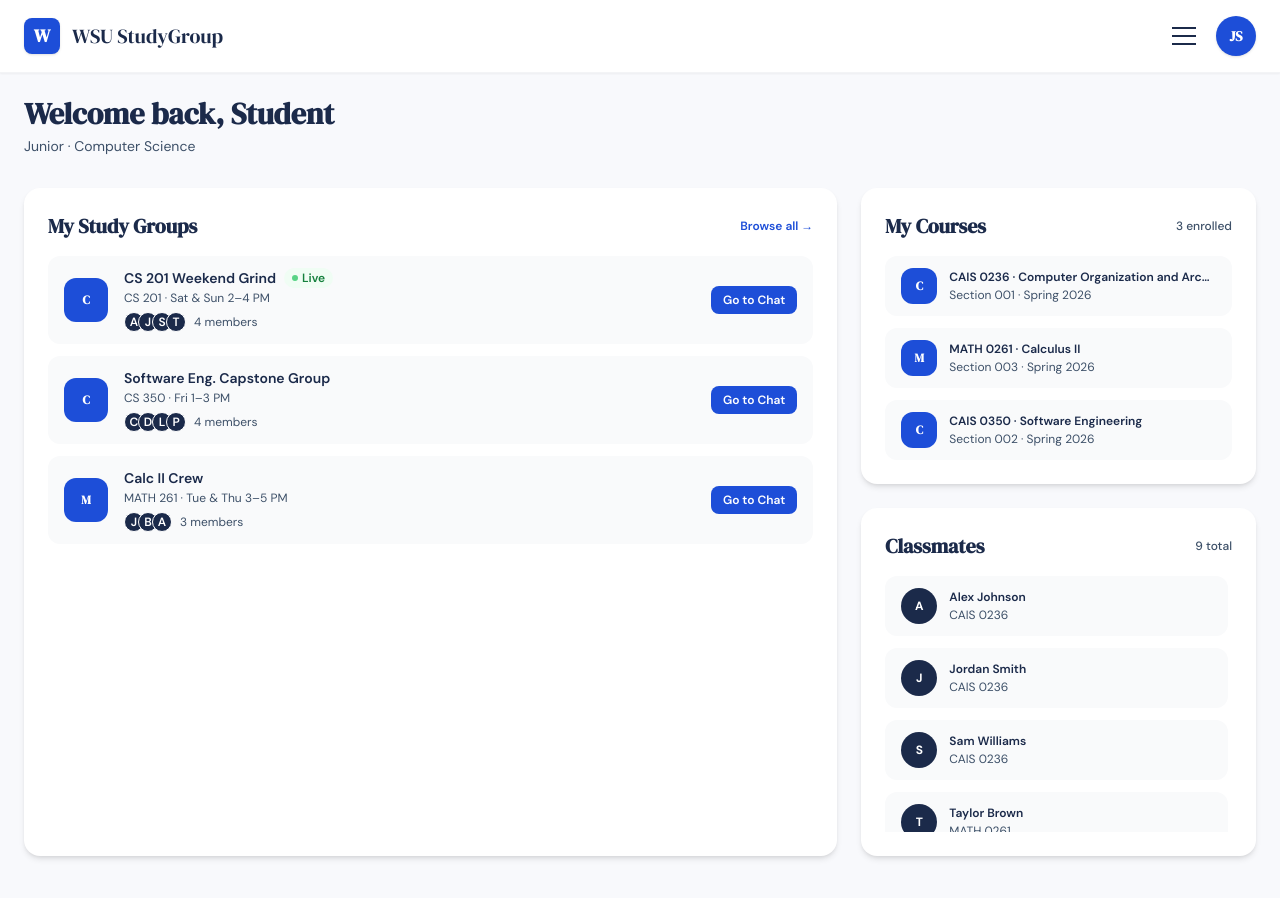
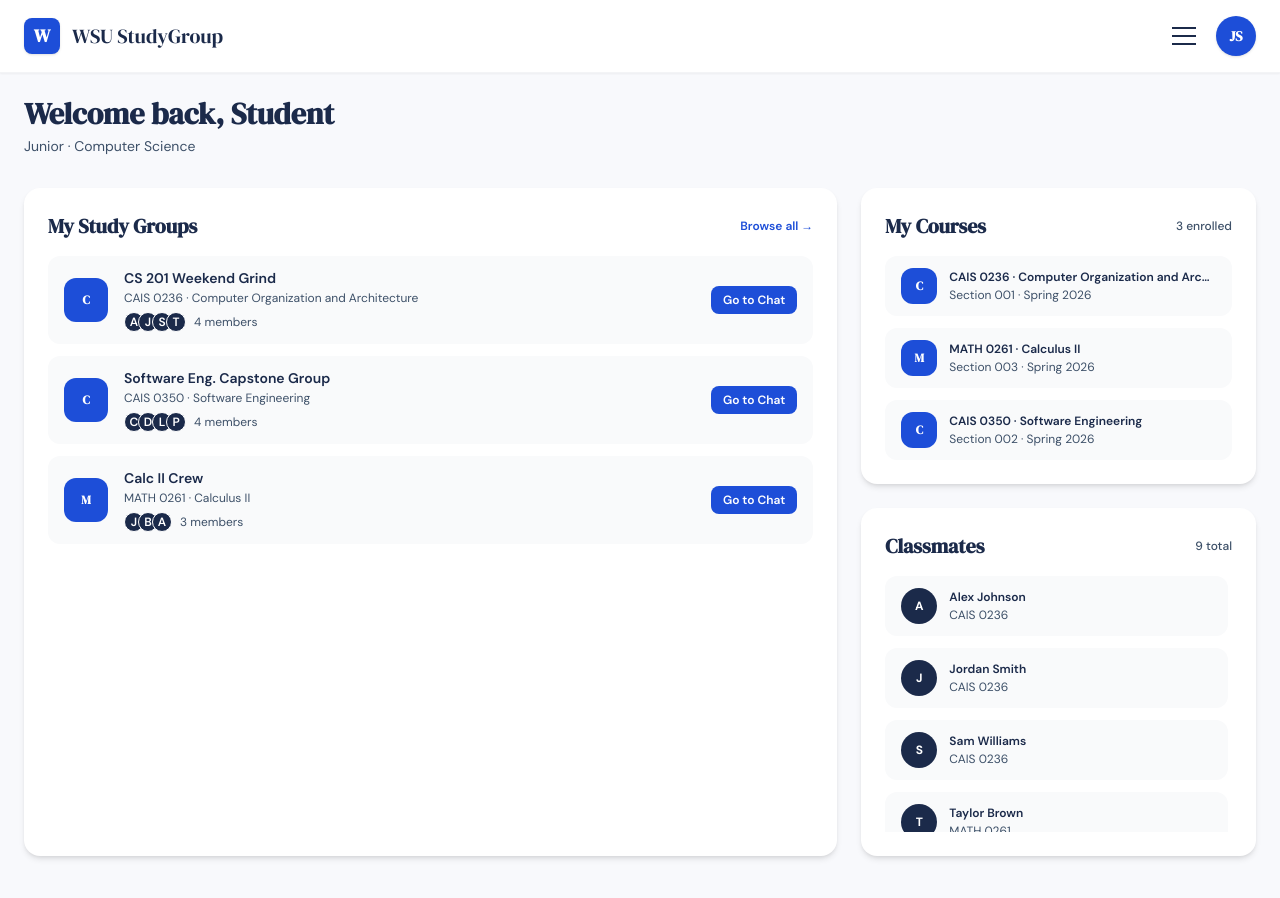
Before and after one commit to NaturalTC/WSU-study-group-app, a React (Vite) app in the folder frontend/: page /profile in a window 1280 px wide. Shown: the top 898 px of the page. Built offline with nearby package versions, Linux system fonts and the light colour scheme.

Commit message:
fix: adjusted the "my study groups" tile to display information that complies with what our controller(s) support at this time.

```diff
--- a/frontend/src/pages/Profile.jsx
+++ b/frontend/src/pages/Profile.jsx
@@ -21,32 +21,20 @@ const MOCK_MY_GROUPS = [
     {
         id: 1,
         name: 'CS 201 Weekend Grind',
-        courseCode: 'CS 201',
-        courseName: 'Data Structures',
-        schedule: 'Sat & Sun 2–4 PM',
-        location: 'Ely Library Rm 204',
-        members: ['Alex', 'Jordan', 'Sam', 'Taylor'],
-        isLive: true,
+        course: {courseCode: 'CAIS 0236', courseName: 'Computer Organization and Architecture', departmentCode: 'CAIS'},
+        members: [{name: 'Alex'}, {name: 'Jordan'}, {name: 'Sam'}, {name: 'Taylor'}],
     },
     {
         id: 4,
         name: 'Software Eng. Capstone Group',
-        courseCode: 'CS 350',
-        courseName: 'Software Engineering',
-        schedule: 'Fri 1–3 PM',
-        location: 'Ely Library Rm 310',
-        members: ['Chris', 'Dana', 'Lee', 'Pat'],
-        isLive: false,
+        course: {courseCode: 'CAIS 0350', courseName: 'Software Engineering', departmentCode: 'CAIS'},
+        members: [{name: 'Chris'}, {name: 'Dana'}, {name: 'Lee'}, {name: 'Pat'}],
     },
     {
         id: 3,
         name: 'Calc II Crew',
-        courseCode: 'MATH 261',
-        courseName: 'Calculus II',
-        schedule: 'Tue & Thu 3–5 PM',
-        location: 'Parenzo Hall Rm 101',
-        members: ['Jamie', 'Blake', 'Avery'],
-        isLive: false,
+        course: {courseCode: 'MATH 0261', courseName: 'Calculus II', departmentCode: 'MATH'},
+        members: [{name: 'Jamie'}, {name: 'Blake'}, {name: 'Avery'}],
     },
 ]
 
@@ -139,7 +127,7 @@ const MOCK_CLASSMATES = [
 ]
 
 function Profile() {
-    const user = {firstName: 'Student', lastName: 'User', major: 'Computer Science', year: 'Junior'}
+    const user = {name: 'Student User', major: 'Computer Science', year: 'Junior'}
     return (
         <div className="flex flex-col min-h-screen bg-wsu-chalk">
 
@@ -152,7 +140,7 @@ function Profile() {
                     {/* Welcome */}
                     <div className="mb-8">
                         <h1 className="font-display text-3xl text-wsu-navy font-bold">
-                            Welcome back, {user.firstName}
+                            Welcome back, {user.name.split(' ')[0]}
                         </h1>
                         <p className="text-wsu-slate text-sm mt-1">
                             {user.year} · {user.major}
@@ -185,26 +173,16 @@ function Profile() {
                                         {/* Course badge */}
                                         <div
                                             className="w-11 h-11 bg-blue-700 rounded-xl flex items-center justify-center text-white font-display font-bold text-xs flex-shrink-0">
-                                            {group.courseCode.split(' ')[0].charAt(0)}
+                                            {group.course.departmentCode.charAt(0)}
                                         </div>
 
                                         {/* Info */}
                                         <div className="flex-1 min-w-0">
-                                            <div className="flex items-center gap-2 mb-0.5">
-                                                <p className="text-sm font-semibold text-wsu-navy truncate">
-                                                    {group.name}
-                                                </p>
-                                                {group.isLive && (
-                                                    <span
-                                                        className="flex items-center gap-1 bg-green-50 text-green-700 text-xs font-semibold px-2 py-0.5 rounded-full flex-shrink-0">
-                                                        <span
-                                                            className="w-1.5 h-1.5 bg-green-500 rounded-full animate-pulse"/>
-                                                        Live
-                                                    </span>
-                                                )}
-                                            </div>
+                                            <p className="text-sm font-semibold text-wsu-navy truncate mb-0.5">
+                                                {group.name}
+                                            </p>
                                             <p className="text-xs text-wsu-slate">
-                                                {group.courseCode} · {group.schedule}
+                                                {group.course.courseCode} · {group.course.courseName}
                                             </p>
                                             <div className="flex items-center gap-2 mt-1.5">
                                                 <div className="flex -space-x-1.5">
@@ -213,7 +191,7 @@ function Profile() {
                                                             key={i}
                                                             className="w-5 h-5 rounded-full bg-wsu-navy text-white text-xs flex items-center justify-center border border-white font-semibold"
                                                         >
-                                                            {member.charAt(0)}
+                                                            {member.name.charAt(0)}
                                                         </div>
                                                     ))}
                                                 </div>
```
